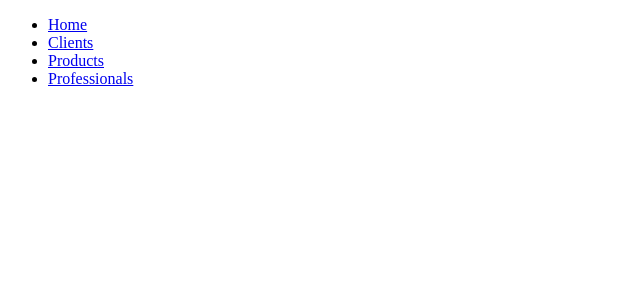
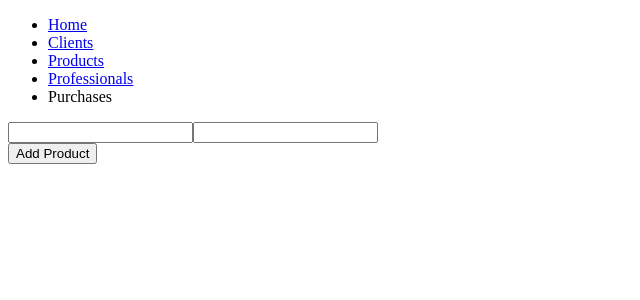
Before and after one commit to rxrossi/fv-client, a React app: page /purchases in a window 1280 px wide. Shown: the top 300 px of the page, without its empty margins (0-640 px from the left). Built offline with nearby package versions, Linux system fonts and the light colour scheme.

Commit message:
Adding tests to purchases, halfway yet

```diff
--- a/src/App.jsx
+++ b/src/App.jsx
@@ -10,6 +10,7 @@ import Products from './products';
 import products from './products/reducer';
 import Professionals from './professionals';
 import professionals from './professionals/reducer';
+import Purchases from './purchases';
 
 const Home = () => <p>This is home</p>;
 
@@ -59,12 +60,21 @@ const RouterComponent = () => (
             Professionals
           </NavLink>
         </li>
+        <li>
+          <NavLink
+            activeStyle={{ textDecoration: 'none', color: 'black' }}
+            to="/purchases"
+          >
+            Purchases
+          </NavLink>
+        </li>
       </ul>
 
       <Route exact path="/" component={Home} />
       <Route path="/clients" component={Clients} />
       <Route path="/products/:id?" component={Products} />
       <Route path="/professionals" component={Professionals} />
+      <Route path="/purchases" component={Purchases} />
     </div>
   </Router>
 );
--- /dev/null
+++ b/src/purchases/Components/Add.jsx
@@ -0,0 +1,52 @@
+import React from 'react';
+import { Field, FieldArray, reduxForm } from 'redux-form';
+
+/* eslint-disable */
+
+const ProductFields = ({ fields, productsForSelect }) => (
+  <div>
+    <button
+      type="button"
+      className="add-product"
+      onClick={() => fields.push({})}>
+      Add Product
+    </button>
+    <ul>
+      {fields.map((product, index) => (
+        <li key={index}>
+          <button
+            type="button"
+            className="remove-product"
+            onClick={() => fields.remove(index)}>
+            Remove product
+          </button>
+          <Field type="text" name={`${product}.name`} component="select">
+            <option>Select one</option>
+            {
+              productsForSelect.map((product) => (
+                <option value={product.id}>{product.name}</option>
+              ))
+            }
+          </Field>
+          <Field component="input" type="number" name={`${product}.qty`} />
+          <Field component="input" type="number" name={`${product}.price`} placeholder="Value of each" />
+        </li>
+      ))}
+    </ul>
+  </div>
+);
+ProductFields.defaultProps = {
+  productsForSelect: [],
+}
+
+const Add = ({ productList, handleSubmit }) => (
+  <form onSubmit={handleSubmit}>
+    <Field component="input" type="text" name="seller" />
+    <Field component="input" type="text" name="date" />
+    <FieldArray name="products" component={ProductFields} productList={productList} />
+  </form>
+);
+
+export default reduxForm({
+  form: 'purchases add',
+})(Add);
--- /dev/null
+++ b/src/purchases/Containers/Add.jsx
@@ -0,0 +1,15 @@
+import React from 'react';
+import PropTypes from 'prop-types';
+import { connect } from 'react-redux';
+import { reset } from 'redux-form';
+import AddComponent from '../Components/Add';
+import { addProfessional, clearAddErrors } from '../actions';
+
+class Add extends React.Component {
+  submit(values) {
+    console.log(values);
+  }
+  render() {
+    return (<AddComponent onSubmit={this.submit} />);
+  }
+}
--- /dev/null
+++ b/src/purchases/index.jsx
@@ -0,0 +1,6 @@
+import React from 'react';
+import Add from './Components/Add';
+
+export default () => (
+  <Add />
+);
```
Also changed, not shown: 2 other files (tests, documents, lock files or other folders).
